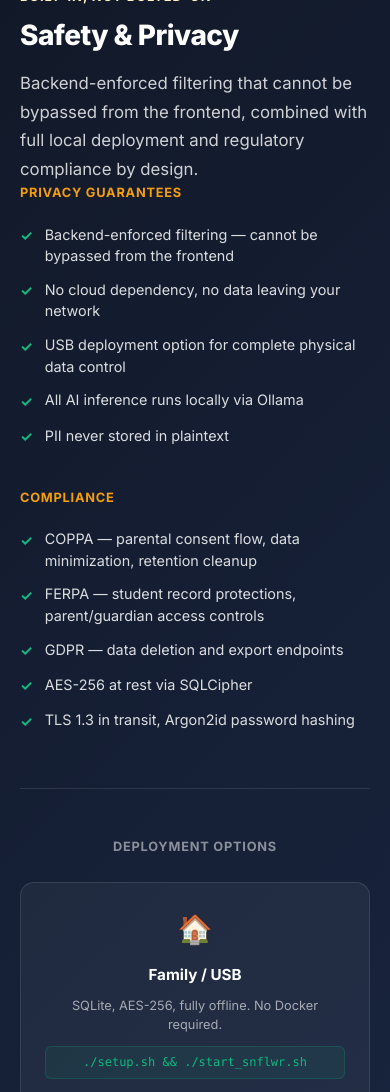
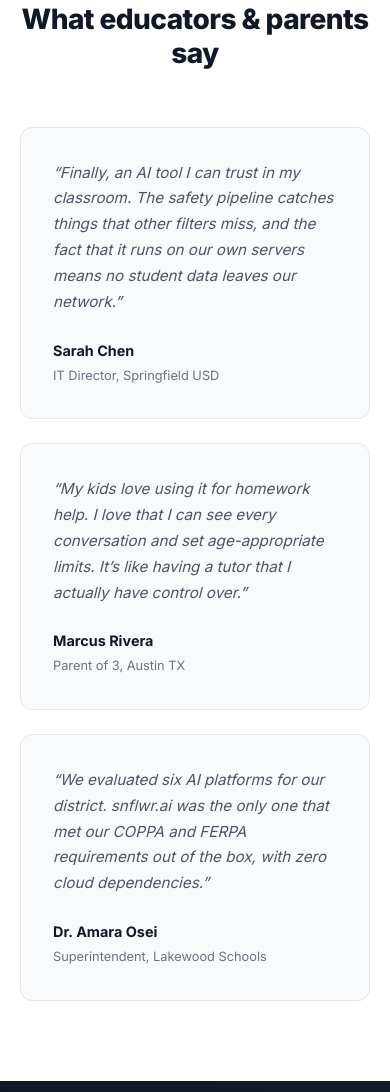
Before and after one commit to snflwr-ai/snflwr.ai, an Astro site in the folder website/: page / in a window 390 px wide. Shown: the part 4904-5996 px from the top of the page. Built offline with nearby package versions, Linux system fonts and the light colour scheme; Astro itself is replaced by a stand-in of ours.

Commit message:
feat(website): add testimonials/social proof section
Inserts a 3-card testimonials section between How It Works and Safety,
with responsive grid (1-col mobile, 3-col desktop) and placeholder quotes
from educators and parents.

```diff
--- a/website/src/pages/index.astro
+++ b/website/src/pages/index.astro
@@ -393,6 +393,44 @@ import '../styles/global.css';
             </div>
           </li>
         </ol>
+      </div>
+    </section>
+
+    <!-- ============================================================
+         TESTIMONIALS
+    ============================================================ -->
+    <section class="testimonials" aria-labelledby="testimonials-heading">
+      <div class="container">
+        <header class="section-header">
+          <p class="section-eyebrow">Trusted by educators</p>
+          <h2 id="testimonials-heading" class="section-title">What educators &amp; parents say</h2>
+        </header>
+
+        <div class="testimonials__grid">
+          <blockquote class="testimonial-card">
+            <p class="testimonial-card__quote">&ldquo;Finally, an AI tool I can trust in my classroom. The safety pipeline catches things that other filters miss, and the fact that it runs on our own servers means no student data leaves our network.&rdquo;</p>
+            <footer class="testimonial-card__author">
+              <strong>Sarah Chen</strong>
+              <span>IT Director, Springfield USD</span>
+            </footer>
+          </blockquote>
+
+          <blockquote class="testimonial-card">
+            <p class="testimonial-card__quote">&ldquo;My kids love using it for homework help. I love that I can see every conversation and set age-appropriate limits. It&rsquo;s like having a tutor that I actually have control over.&rdquo;</p>
+            <footer class="testimonial-card__author">
+              <strong>Marcus Rivera</strong>
+              <span>Parent of 3, Austin TX</span>
+            </footer>
+          </blockquote>
+
+          <blockquote class="testimonial-card">
+            <p class="testimonial-card__quote">&ldquo;We evaluated six AI platforms for our district. snflwr.ai was the only one that met our COPPA and FERPA requirements out of the box, with zero cloud dependencies.&rdquo;</p>
+            <footer class="testimonial-card__author">
+              <strong>Dr. Amara Osei</strong>
+              <span>Superintendent, Lakewood Schools</span>
+            </footer>
+          </blockquote>
+        </div>
       </div>
     </section>
 
@@ -1478,6 +1516,58 @@ import '../styles/global.css';
   color: rgba(255,255,255,0.5);
   text-decoration: underline;
 }
+
+/* TESTIMONIALS */
+.testimonials {
+  padding: 5rem 0;
+  background: var(--white);
+}
+
+.testimonials__grid {
+  display: grid;
+  grid-template-columns: 1fr;
+  gap: 1.5rem;
+  margin-top: 3rem;
+}
+
+@media (min-width: 768px) {
+  .testimonials__grid {
+    grid-template-columns: repeat(3, 1fr);
+  }
+}
+
+.testimonial-card {
+  background: var(--gray-50);
+  border: 1px solid var(--gray-200);
+  border-radius: 12px;
+  padding: 2rem;
+  display: flex;
+  flex-direction: column;
+  gap: 1.5rem;
+}
+
+.testimonial-card__quote {
+  font-size: 0.95rem;
+  line-height: 1.7;
+  color: var(--gray-600);
+  font-style: italic;
+}
+
+.testimonial-card__author {
+  display: flex;
+  flex-direction: column;
+  gap: 0.25rem;
+}
+
+.testimonial-card__author strong {
+  font-size: 0.9rem;
+  color: var(--dark);
+}
+
+.testimonial-card__author span {
+  font-size: 0.8rem;
+  color: var(--gray-500);
+}
 </style>
 
 <script>
```
